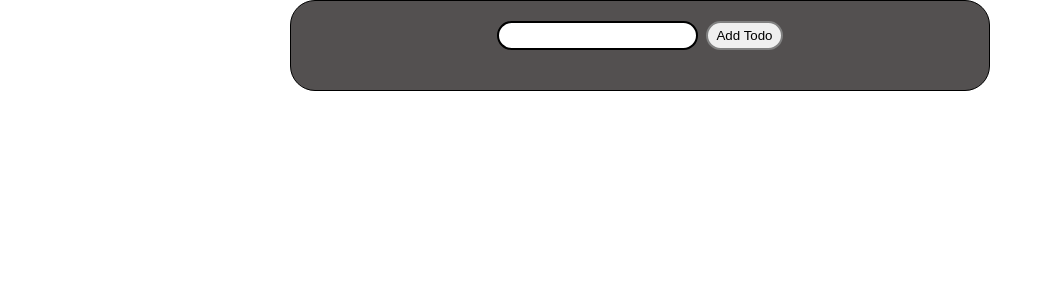
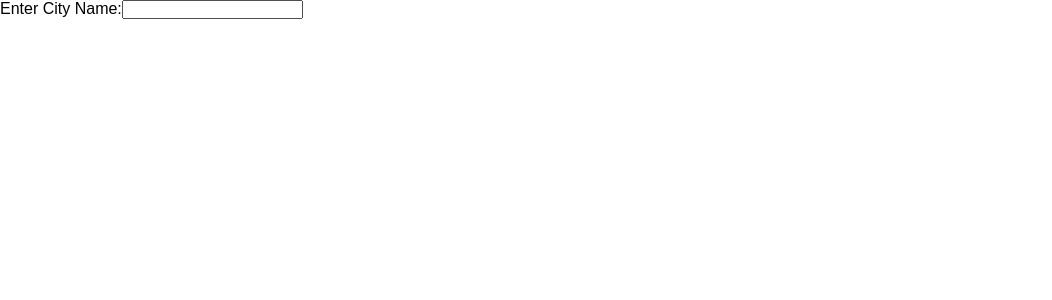
Before and after one commit to nkartikaxioned/React-Training-, a React (Vite) app in the folder react/: page / in a window 1280 px wide. Shown: the top 300 px of the page, without its empty margins (0-1052 px from the left). Built offline with nearby package versions, Linux system fonts and the light colour scheme.

Commit message:
weather app structure in progress

```diff
--- a/react/src/App.jsx
+++ b/react/src/App.jsx
@@ -1,5 +1,6 @@
 import React from "react";
-import { TodoComponent } from "./Todo-Project/todo";
+// import { TodoComponent } from "./Todo-Project/todo";
+import { Weather } from "./weather-app/weather";
 // import { Test } from "./components/propsLearning";
 // import { StateFunction, UserName } from "./components/stateLearning";
 // import { StudentsList } from "./components/studentsList";
@@ -19,7 +20,7 @@ export const App = () => {
 
   return (
     <section>
-      <TodoComponent />
+      <Weather />
     </section>
   )
 };
--- /dev/null
+++ b/react/src/weather-app/getUserInput.jsx
@@ -0,0 +1,11 @@
+
+
+export const GetUserInput = ({userInput, setUserInput}) => {
+  return (
+    <div className="input-container">
+      <label htmlFor="userInput">Enter City Name:</label>
+      <input type="text" id="userInput" maxLength={20}/>
+      <span className="error-txt"></span>
+    </div>
+  )
+}
--- /dev/null
+++ b/react/src/weather-app/weather.jsx
@@ -0,0 +1,16 @@
+import { useState } from "react"
+import { GetUserInput } from "./getUserInput";
+
+export const Weather = () => {
+
+ const [userInput, setUserInput] = useState("");
+
+
+
+  return (
+    <section>
+      <GetUserInput userInput={userInput} setUserInput={setUserInput}/>
+
+    </section>
+  )
+}
```
Also changed, not shown: react/src/weather-app/display.jsx (added).
